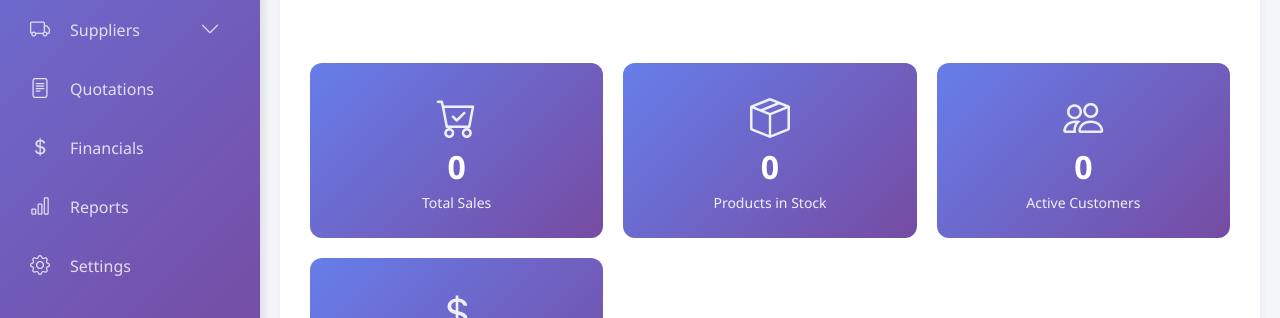
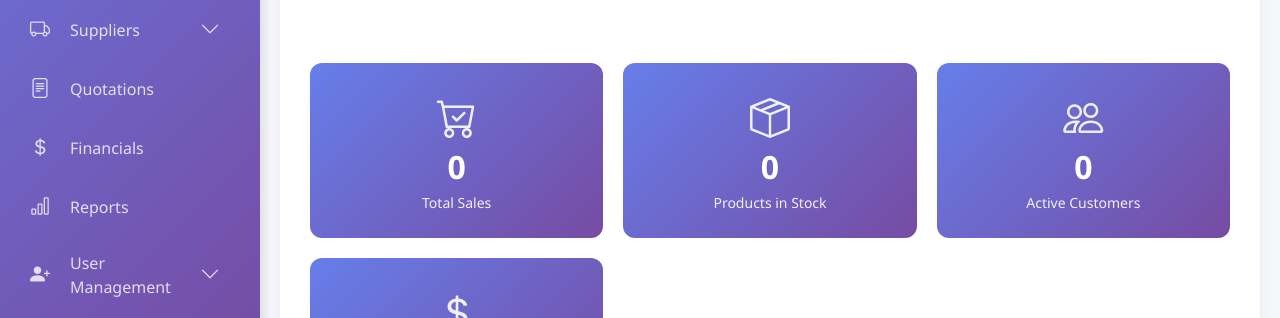
Before and after one commit to cabdisirlam/Fatma-Sales, a website: page src/mDashboard.html in a window 1280 px wide. Shown: the part 430-748 px from the top of the page. Drawn offline with nearby package versions, Linux system fonts and the light colour scheme.

Commit message:
Make admin menu visible and enable desktop scrolling

```diff
--- a/src/mDashboard.html
+++ b/src/mDashboard.html
@@ -90,7 +90,8 @@
     .menu-items {
       list-style: none;
       padding: 0;
-      flex-grow: 1;
+      flex: 1 1 auto;
+      min-height: 0;
       overflow-y: auto;
       overflow-x: hidden;
     }
@@ -682,8 +683,8 @@
         </a>
       </li>
 
-      <!-- User Management with submenu (hidden by default, shown for Admin role) -->
-      <li class="menu-item has-submenu" id="userManagementMenu" style="display: none;">
+      <!-- User Management with submenu -->
+      <li class="menu-item has-submenu" id="userManagementMenu">
         <a href="#" onclick="handleMenuClick('userManagementMenu', 'users-list', event)">
           <i class="bi bi-person-plus-fill"></i>
           <span>User Management</span>
```
